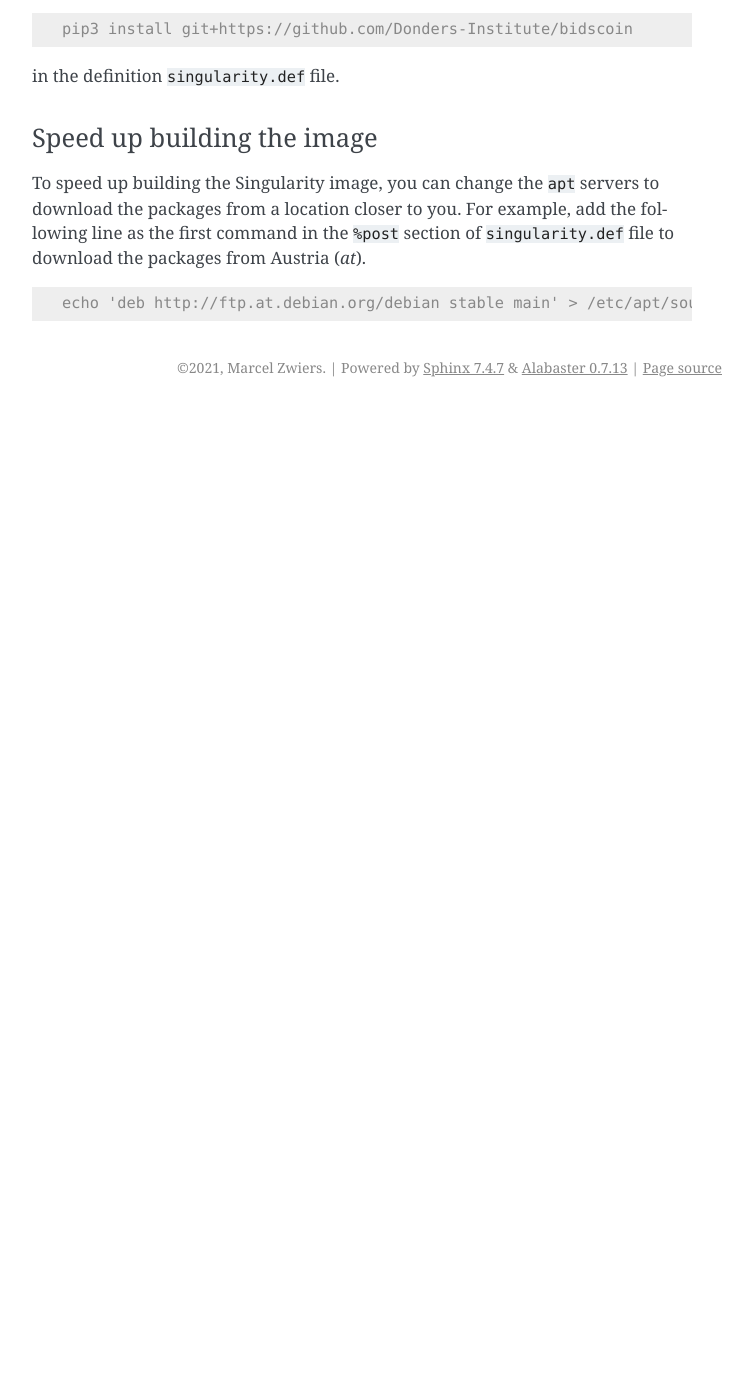
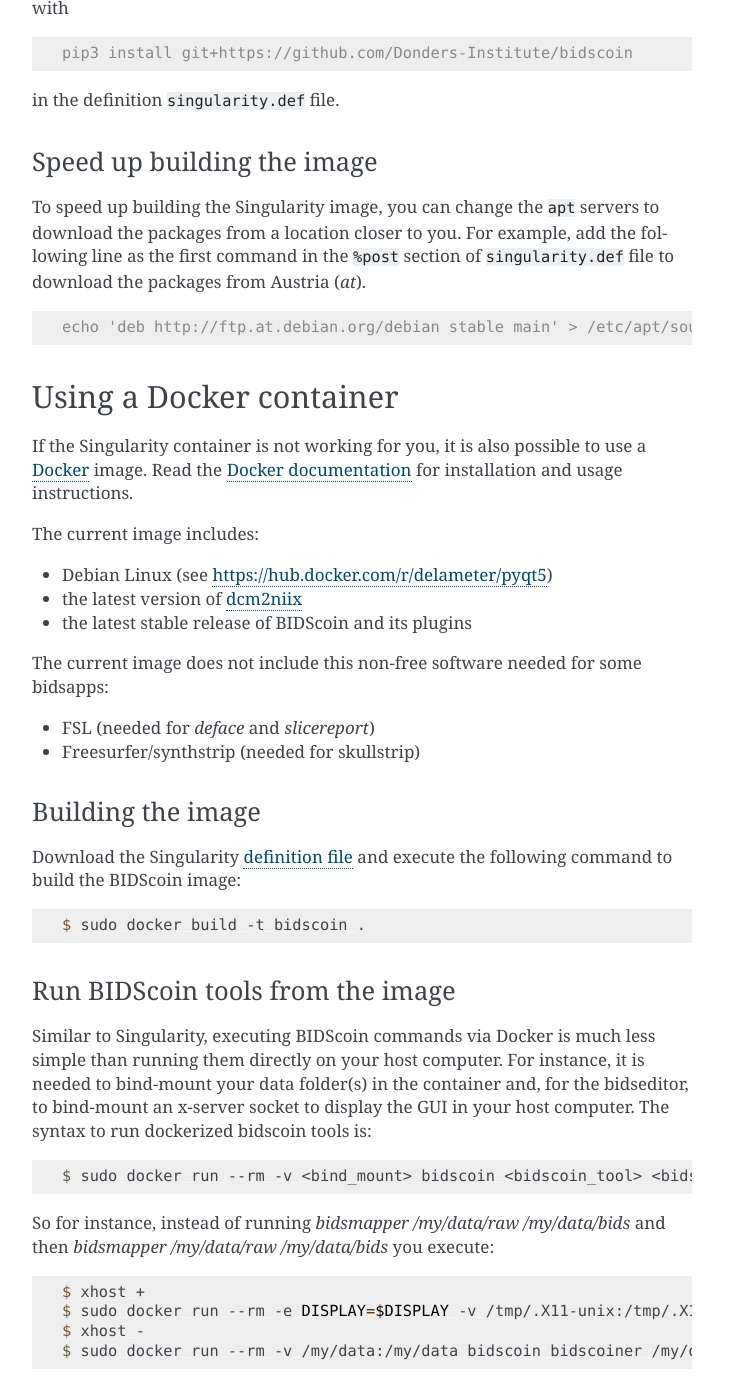
Before and after one commit to Donders-Institute/bidscoin, a Sphinx documentation site: the page built from docs/installation.rst, in a window 1280 px wide and 1400 px high, scrolled down 3459 px. Shown: the whole window, without its empty margins (388-1140 px from the left). Built offline with Sphinx 7.4.7, drawn with Linux system fonts in a browser that asks for light colours; before the commit the page ends 3866 px from its top, so only the background shows below that; some of the changed text lies outside the part shown.

Commit message:
Added a Dockerfile (github issue #171) + extra xcb-fixes & documentation

```diff
--- a/docs/installation.rst
+++ b/docs/installation.rst
@@ -72,7 +72,7 @@
    $ bidscoin -t                        # Test with the default template bidsmap
    $ bidscoin -t my_template_bidsmap    # Test with your custom template bidsmap
 
-Using a singularity container
+Using a Singularity container
 -----------------------------
 
 An alternative for installing Python, BIDScoin and it's dependencies yourself is to execute BIDScoin commands using a `Singularity <https://singularity.hpcng.org/>`__ image. Read `Singularity documentation <https://singularity.hpcng.org/user-docs/master/>`__ for installation and usage instructions.
@@ -91,7 +91,7 @@
 Building the image
 ^^^^^^^^^^^^^^^^^^
 
-Execute the following command to build the BIDScoin image.
+Download the Singularity `definition file <https://github.com/Donders-Institute/bidscoin/blob/master/singularity.def>`__ and execute the following command to build the BIDScoin image:
 
 .. code-block:: console
 
@@ -118,7 +118,7 @@
 
 .. code-block:: console
 
-   $ singularity exec --bind /my/data:/mnt bidscoin.sif bidscoiner /my/data/source /my/data/bids
+   $ singularity exec --bind /my/data bidscoin.sif bidscoiner /my/data/raw /my/data/bids
 
 .. tip::
 
@@ -149,3 +149,46 @@
 .. code-block:: console
 
    echo 'deb http://ftp.at.debian.org/debian stable main' > /etc/apt/sources.list
+
+Using a Docker container
+------------------------
+
+If the Singularity container is not working for you, it is also possible to use a `Docker <https://docs.docker.com>`__ image. Read the `Docker documentation <https://docs.docker.com>`__ for installation and usage instructions.
+
+The current image includes:
+
+* Debian Linux (see https://hub.docker.com/r/delameter/pyqt5)
+* the latest version of `dcm2niix <https://www.nitrc.org/plugins/mwiki/index.php/dcm2nii:MainPage>`__
+* the latest stable release of BIDScoin and its plugins
+
+The current image does not include this non-free software needed for some bidsapps:
+
+* FSL (needed for `deface` and `slicereport`)
+* Freesurfer/synthstrip (needed for skullstrip)
+
+Building the image
+^^^^^^^^^^^^^^^^^^
+
+Download the Singularity `definition file <https://github.com/Donders-Institute/bidscoin/blob/master/Dockerfile>`__ and execute the following command to build the BIDScoin image:
+
+.. code-block:: console
+
+   $ sudo docker build -t bidscoin .
+
+Run BIDScoin tools from the image
+^^^^^^^^^^^^^^^^^^^^^^^^^^^^^^^^^
+
+Similar to Singularity, executing BIDScoin commands via Docker is much less simple than running them directly on your host computer. For instance, it is needed to bind-mount your data folder(s) in the container and, for the bidseditor, to bind-mount an x-server socket to display the GUI in your host computer. The syntax to run dockerized bidscoin tools is:
+
+.. code-block:: console
+
+   $ sudo docker run --rm -v <bind_mount> bidscoin <bidscoin_tool> <bidscoin_tool_args>
+
+So for instance, instead of running `bidsmapper /my/data/raw /my/data/bids` and then `bidsmapper /my/data/raw /my/data/bids` you execute:
+
+.. code-block:: console
+
+   $ xhost +
+   $ sudo docker run --rm -e DISPLAY=$DISPLAY -v /tmp/.X11-unix:/tmp/.X11-unix -v /my/data:/mnt bidscoin bidsmapper /my/data/raw /my/data/bids
+   $ xhost -
+   $ sudo docker run --rm -v /my/data:/my/data bidscoin bidscoiner /my/data/raw /my/data/bids
--- a/docs/troubleshooting.rst
+++ b/docs/troubleshooting.rst
@@ -11,7 +11,7 @@
 
 Could not load the Qt platform plugin "xcb"
 ^^^^^^^^^^^^^^^^^^^^^^^^^^^^^^^^^^^^^^^^^^^
-This error message may occur on certain Linux platforms when opening the bidseditor. This is an `installation <installation.html#bidscoin-installation>`__ issue that may be solved by downgrading your PyQt5 library, e.g. by running ``pip install --upgrade pyqt5==5.14`` in your terminal environment
+This error message may occur on certain Linux platforms when opening the bidseditor. This is an `installation <installation.html#bidscoin-installation>`__ issue that may be solved by downgrading your PyQt5 library, e.g. by running ``pip install --upgrade pyqt5==5.14`` in your terminal environment. Another solution might be to use your Linux package manager to install PyQt5, e.g. like this: `apt-get install python3-pyqt5 python3-pyqt5.qtx11extras`
 
 My singularity container fails
 ^^^^^^^^^^^^^^^^^^^^^^^^^^^^^^
```
Also changed, not shown: 2 other files.
